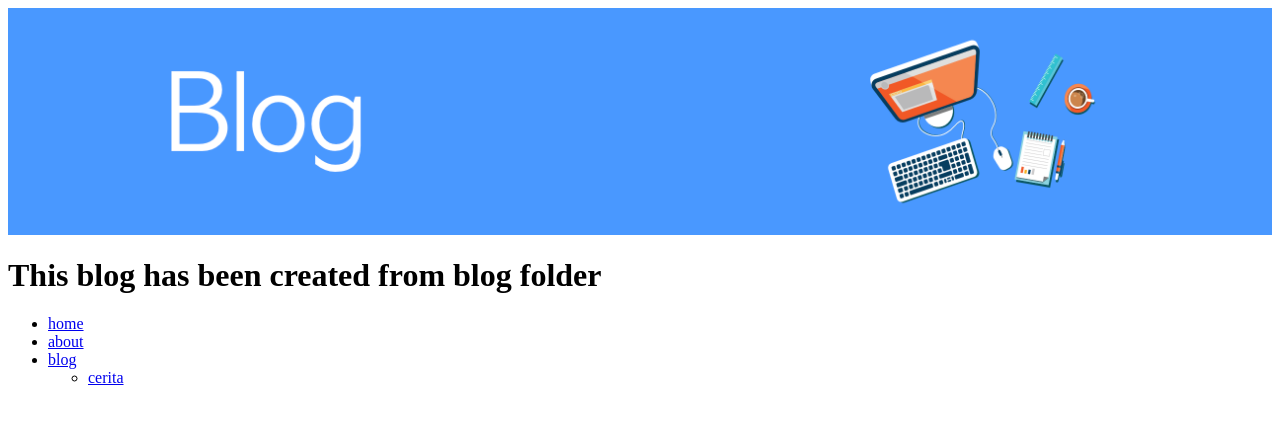
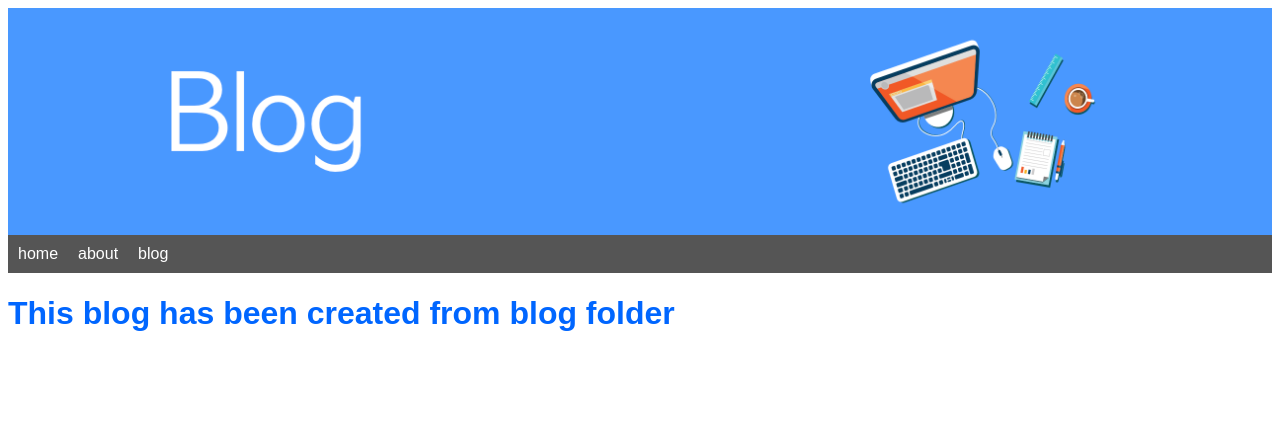
Before and after one commit to Adan1996/Django-Project, a Django app: page /blog/ in a window 1280 px wide. Shown: the top 424 px of the page. Run offline with Django 3.2, Linux system fonts and the light colour scheme; parts of the project's set-up code (start-up, migrations or seed data) failed here and were passed over.

Commit message:
static file menambah CSS

```diff
--- /dev/null
+++ b/about/static/about/css/styles.css
@@ -0,0 +1,3 @@
+h1 {
+    color: #f60;
+}
--- a/about/views.py
+++ b/about/views.py
@@ -7,6 +7,7 @@ def index(request):
     context = {
         'judul': 'About',
         'content': 'This is About page',
-        'banner': 'about/img/banner_about.png'
+        'banner': 'about/img/banner_about.png',
+        'app_css': 'about/css/styles.css'
     }
     return render(request, 'index.html', context)
--- /dev/null
+++ b/blog/static/blog/css/styles.css
@@ -0,0 +1,3 @@
+h1 {
+    color: #06f;
+}
--- a/blog/views.py
+++ b/blog/views.py
@@ -7,7 +7,8 @@ def index(request):
     context = {
         'judul': 'Blog Page',
         'content': 'This blog has been created from blog folder',
-        'banner': 'blog/img/banner_blog.png'
+        'banner': 'blog/img/banner_blog.png',
+        'app_css': 'blog/css/styles.css'
     }
     return render(request, 'index.html', context)
 
--- /dev/null
+++ b/static/css/style.css
@@ -0,0 +1,34 @@
+#banner {
+    width: 100%;
+}
+
+h1 {
+    color: #555;
+    font-family: arial;
+}
+
+nav ul {
+    background-color: #555;
+    /* untuk menghilangkan titik2 yg ada di li */
+    list-style-type: none;
+    margin: 0;
+    overflow: hidden;
+    padding: 0;
+}
+
+nav li {
+    float: left;
+}
+
+nav a {
+    color: #fff;
+    display: block;
+    font-family: arial;
+    padding: 10px 10px;
+    /* untuk menghilangkan garis bawah pada tulisan di link */
+    text-decoration: none;
+}
+
+nav a:hover {
+    background-color: rgb(119, 119, 119);
+}
--- a/templates/index.html
+++ b/templates/index.html
@@ -5,21 +5,26 @@
     <meta charset="UTF-8">
     <meta name="viewport" content="width=device-width, initial-scale=1.0">
     <meta http-equiv="X-UA-Compatible" content="ie=edge">
+
+    <!-- my css -->
+    <link rel="stylesheet" href="{% static 'css/style.css' %}">
+    <link rel="stylesheet" href="{% static app_css %}">
+
     <title>{{ judul }}</title>
 </head>
 
 <body>
-    <img style="width: 100%;" src="{% static banner %}" alt="">
+    <img id="banner" src="{% static banner %}" alt="">
+
+    <nav>
+        <ul>
+            <li><a href="/">home</a></li>
+            <li><a href="/about">about</a></li>
+            <li><a href="/blog">blog</a></li>
+        </ul>
+    </nav>
+
     <h1>{{ content }}</h1>
-
-    <ul>
-        <li><a href="/">home</a></li>
-        <li><a href="/about">about</a></li>
-        <li><a href="/blog">blog</a></li>
-        <ul>
-            <li><a href="/cerita">cerita</a></li>
-        </ul>
-    </ul>
 </body>
 
 </html>
```
